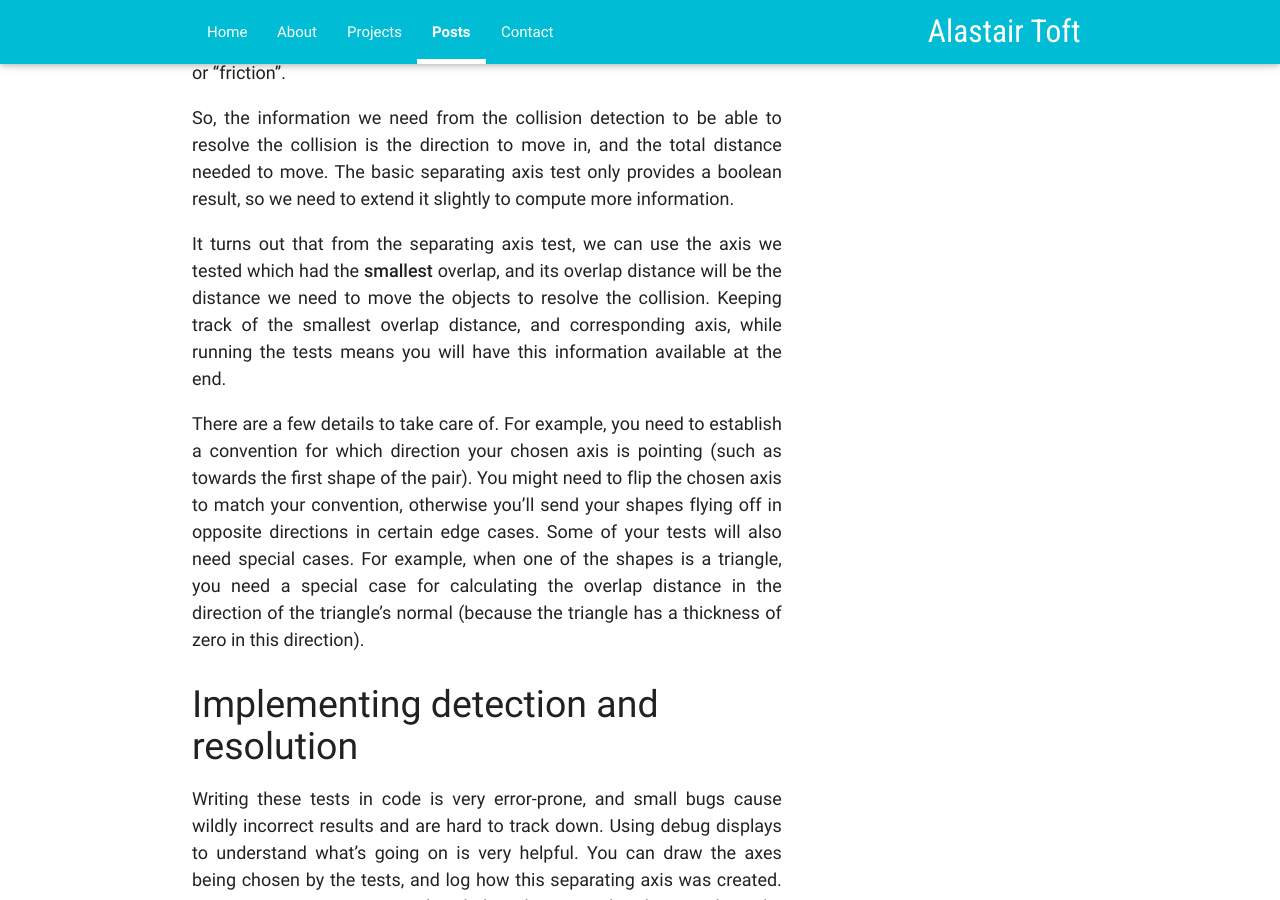
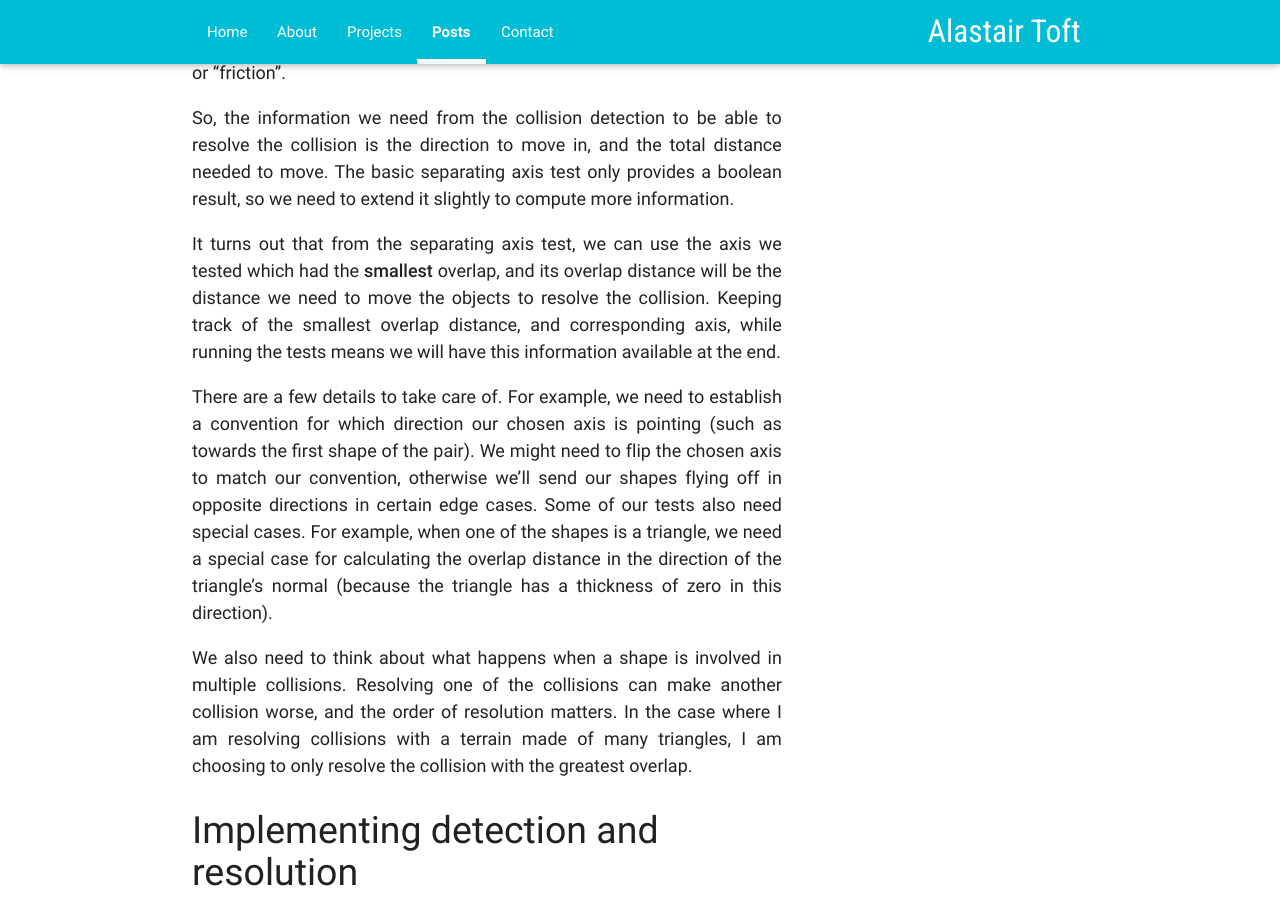
Before and after one commit to atoft/atoft.github.io, a Jekyll site: the page built from _posts/2020-03-22-implementing-3d-collision-resolution.md, in a window 1280 px wide and 900 px high, scrolled down 2592 px. Built offline with Jekyll 4.4.1, drawn with Linux system fonts in a browser that asks for light colours; nearby versions of some CDN libraries; some of the changed text lies outside the part shown.

Commit message:
Add some missing details to collision post.

```diff
--- a/_posts/2020-03-22-implementing-3d-collision-resolution.md
+++ b/_posts/2020-03-22-implementing-3d-collision-resolution.md
@@ -27,7 +27,7 @@ book. I'll give a quick explanation here.
 The core idea is that for a pair of convex objects, you can be sure they're not colliding if you can see a
 separation between them when looking at them in any direction.
 
-More concretely, you can perform this test by projecting each of the shapes onto an axis (a line), and checking if
+More concretely, we can perform this test by projecting each of the shapes onto an axis (a line), and checking if
 there is a separation between them. They are separated if the distance between the maximum and minimum point on the
 axis is strictly greater than the sum of the lengths of the two projected shapes. The diagram below hopefully
 illustrates this.
@@ -60,15 +60,20 @@ so we need to extend it slightly to compute more information.
 
 It turns out that from the separating axis test, we can use the axis we tested which had the **smallest**
 overlap, and its overlap distance will be the distance we need to move the objects to resolve the collision.
-Keeping track of the smallest overlap distance, and corresponding axis, while running the tests means you will
+Keeping track of the smallest overlap distance, and corresponding axis, while running the tests means we will
 have this information available at the end.
 
-There are a few details to take care of. For example, you need to establish a convention for which direction your
-chosen axis is pointing (such as towards the first shape of the pair). You might need to flip the chosen axis to
-match your convention, otherwise you'll send your shapes flying off in opposite directions in certain edge
-cases. Some of your tests will also need special cases. For example, when one of the shapes is a triangle, you need
+There are a few details to take care of. For example, we need to establish a convention for which direction our
+chosen axis is pointing (such as towards the first shape of the pair). We might need to flip the chosen axis to
+match our convention, otherwise we'll send our shapes flying off in opposite directions in certain edge
+cases. Some of our tests also need special cases. For example, when one of the shapes is a triangle, we need
 a special case for calculating the overlap distance in the direction of the triangle's normal (because the triangle
 has a thickness of zero in this direction).
+
+We also need to think about what happens when a shape is involved in multiple collisions. Resolving one of the
+collisions can make another collision worse, and the order of resolution matters. In the case where I am resolving
+collisions with a terrain made of many triangles, I am choosing to only resolve the collision with the greatest
+overlap.
 
 # Implementing detection and resolution
 Writing these tests in code is very error-prone, and small bugs cause wildly incorrect results and are hard to
```
